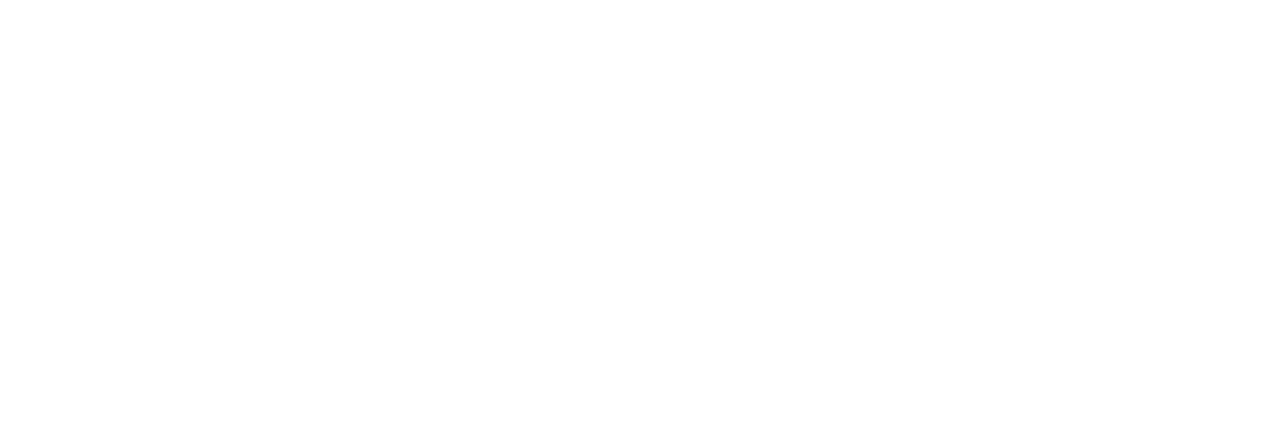
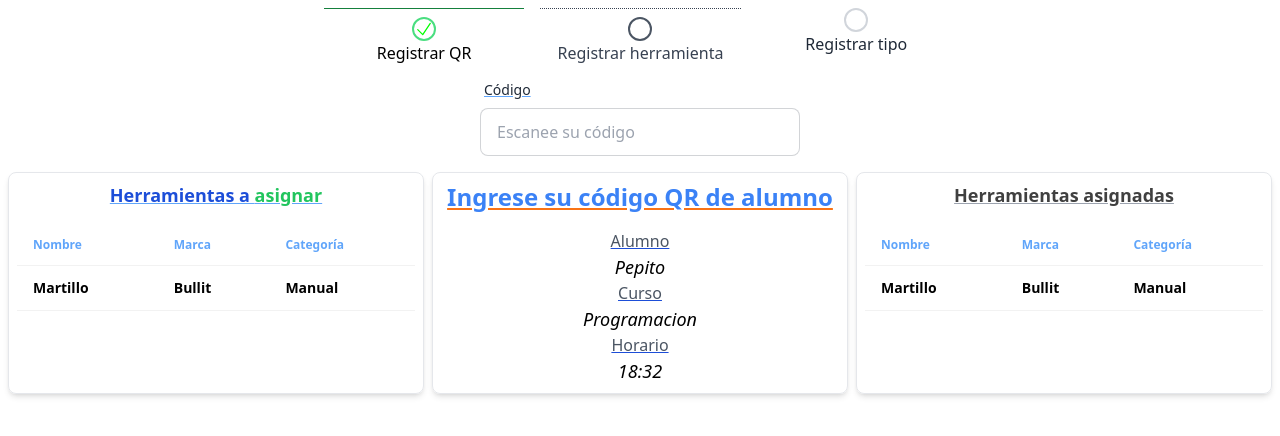
Before and after one commit to sebastianFeltes/app-herramientas, a React (Vite) app: page /lector-qr in a window 1280 px wide. Before the commit this address had no page. Shown: the top 436 px of the page. Built offline with nearby package versions, Linux system fonts and the light colour scheme.

Commit message:
primera subida lector qr

```diff
--- a/src/App.jsx
+++ b/src/App.jsx
@@ -1,6 +1,7 @@
 import { BrowserRouter, Route, Routes } from "react-router-dom";
 import "./App.css";
 import Login from "./pages/Login";
+import LectorQr from "./pages/lector-qr";
 
 function App() {
   return (
@@ -8,6 +9,7 @@
       <BrowserRouter>
         <Routes>
           <Route path="/" element={<Login/>} />
+          <Route path="/lector-qr" element={<LectorQr/>}/>
         </Routes>
       </BrowserRouter>
 
--- /dev/null
+++ b/src/pages/lector-qr.jsx
@@ -0,0 +1,122 @@
+import StyledInput from "../components/StyledInput";
+/* import Logo from "../assets/logo-cfl.png"; */
+
+function LectorQr() {
+  return (
+    /* body */
+    <div className="bg-white h-screen w-screen p-2">
+      {/* secuence list */}
+      <div className="flex justify-center mb-4">
+        <ul className="w-1/2 flex justify-center items-center gap-4">
+          <li className="border-t border-green-700 p-2 w-1/3 flex flex-col items-center h-12">
+            <div className="w-6 h-6 border-2 border-green-400 rounded-full">
+              <svg
+                xmlns="http://www.w3.org/2000/svg"
+                fill="none"
+                viewBox="0 0 24 24"
+                strokeWidth={1.5}
+                stroke="lime"
+                className="w-full"
+              >
+                <path
+                  strokeLinecap="round"
+                  strokeLinejoin="round"
+                  d="m4.5 12.75 6 6 9-13.5"
+                />
+              </svg>
+            </div>
+            <span className="text-black">Registrar QR</span>
+          </li>
+          <li className="border-t border-gray-700 border-dotted p-2 w-1/3 flex flex-col items-center h-12">
+            <div className="text-transparent w-6 h-6 border-2 border-gray-600 rounded-full">
+              x
+            </div>
+            <span className="text-gray-700">Registrar herramienta</span>
+          </li>
+          <li className="w-1/3 flex flex-col items-center h-12">
+            <div className="w-6 h-6 border-2 border-gray-300 rounded-full"></div>
+            <span className="">Registrar tipo</span>
+          </li>
+        </ul>
+      </div>
+      {/* input codigo QR */}
+      <div className="flex justify-center">
+        <StyledInput
+          placeholder={"Escanee su código"}
+          type={"password"}
+          TLLabel={"Código"}
+        />
+      </div>
+      {/*  div madre de las table y info alumno */}
+      <div className="flex justify-around gap-2 ">
+         {/* tabla de herramientas a asignar */}
+        <div className="border shadow-md p-2 rounded-lg flex gap-4 flex-col items-center w-1/3">
+          <span className="text-blue-700 text-lg font-semibold  underline decoration-blue-400">
+            Herramientas a <span className="text-green-500">asignar</span>
+          </span>
+          <table className="table">
+            <thead className="text-blue-400">
+              <tr>
+                <th>Nombre</th>
+                <th>Marca</th>
+                <th>Categoría</th>
+              </tr>
+            </thead>
+            <tbody className="text-black font-semibold">
+              <tr>
+                <td>Martillo</td>
+                <td>Bullit</td>
+                <td>Manual</td>
+              </tr>
+            </tbody>
+          </table>
+        </div>
+        {/*info del alumno */}
+        <div className="border shadow-md p-2 rounded-lg flex gap-4 flex-col items-center w-1/3">
+          <p className="text-blue-500 underline decoration-orange-500 font-bold text-2xl">
+            Ingrese su código QR de alumno
+          </p>
+          <div className="flex flex-col justify-center items-center text-black">
+            <span className="underline text-gray-600 decoration-blue-700">
+              Alumno
+            </span>
+            <span className="italic text-lg">Pepito</span>
+            <span className="underline text-gray-600 decoration-blue-700">
+              Curso
+            </span>
+            <span className="italic text-lg">Programacion</span>
+            <span className="underline text-gray-600 decoration-blue-700">
+              Horario
+            </span>
+            <span className="italic text-lg">18:32</span>
+          </div>
+        </div>
+        {/* tabla de herramientas asignadas */}
+        <div className="border shadow-md p-2 rounded-lg flex gap-4 flex-col items-center w-1/3">
+
+          <span className="text-neutral-700 text-lg font-semibold underline decoration-gray-400">
+            Herramientas asignadas
+          </span>
+          <table className="table">
+            <thead className="text-blue-400">
+              <tr>
+                <th>Nombre</th>
+                <th>Marca</th>
+                <th>Categoría</th>
+              </tr>
+            </thead>
+            <tbody className="text-black font-semibold">
+              <tr>
+                <td>Martillo</td>
+                <td>Bullit</td>
+                <td>Manual</td>
+              </tr>
+            </tbody>
+          </table>
+        </div>
+      </div>
+    </div>
+  );
+}
+
+export default LectorQr;
```
Also changed, not shown: src/assets/logo-cfl.png (added).
